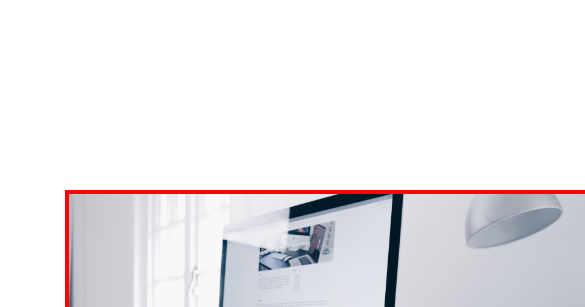
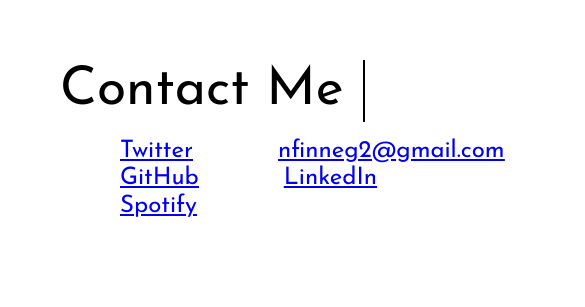
Before and after one commit to nfinnegan/Professional_Portfolio, a plain HTML site: page index.html in a window 390 px wide. Shown: the part 1526-1833 px from the top of the page, 585 px wide, since content can reach past the window. After the commit the page ends 1803 px from the top, so only its background shows below. Drawn offline with Linux system fonts and the light colour scheme.

Commit message:
working on contact me responsiveness

```diff
--- a/assets/css/style.css
+++ b/assets/css/style.css
@@ -54,7 +54,8 @@ nav > a {
 }
 
 .container{
-    width: 100%;
+    width: 100vw;
+    height: 100vh;
     display: grid;
 
 
@@ -217,16 +218,19 @@ nav > a {
     grid-template-columns: 20% 80%;
 }
 
+
 /*FORMATTING FOR CONTACT ME ALIGNED ON LEFT*/
 .contact_me {
+    display: flex;
+    flex-flow: wrap;
     font-size: 40pt;
     border-right: 2px solid black;
     text-align: right;
     padding: 0px 20px;
 }
 
-/* FORMATTING FOR CONTACT ME */
-.contact_me_info > ul > li{
+/* FORMATTING FOR CONTACT ME LINKS */
+.contact_me_info > ul > li {
     font-size: 18pt;
     list-style-type: none;
     text-decoration: underline;
@@ -239,24 +243,17 @@ nav > a {
     align-items: center;
 }
 
+.contact_me_info {
+    display: flex;
+    flex-wrap: wrap;
+}
+
 /* MEDIA QUERIES */
 
 @media screen and (max-width:760px) {
-    .container, .container_about_me, .container_work, .container {
+    .container_contact_me, .contact_me_info, .contact_me  {
         display:flex;
+        align-items:flex-start;
         flex-flow: column wrap;
     }
 }
-    /* .container_about_me {
-        display:flex;
-        flex-flow: column wrap;
-    }
-    .container_work {
-        display:flex;
-        flex-flow: column wrap;
-    }
-    .container_contact_me {
-        display:flex;
-        flex-flow: column wrap;
-    }
-} */
--- a/index.html
+++ b/index.html
@@ -22,7 +22,7 @@
                 <a href="#About_Me">About Me</a>
                 <a href="#Work">Work</a>
                 <a href="#Contact_Me">Contact Me</a>
-                <a href="../Professional_Portfolio/assets/N.Finnegan_Resume.pdf" target="_blank">Resume</a>
+                <a href="../Professional_Portfolio/assets/N.Finnegan_Resume.pdf" target="_blank" alt="Natalie Finnegan Resume">Resume</a>
             </nav>
             </div>
         <div class="background_img"></div>
```
